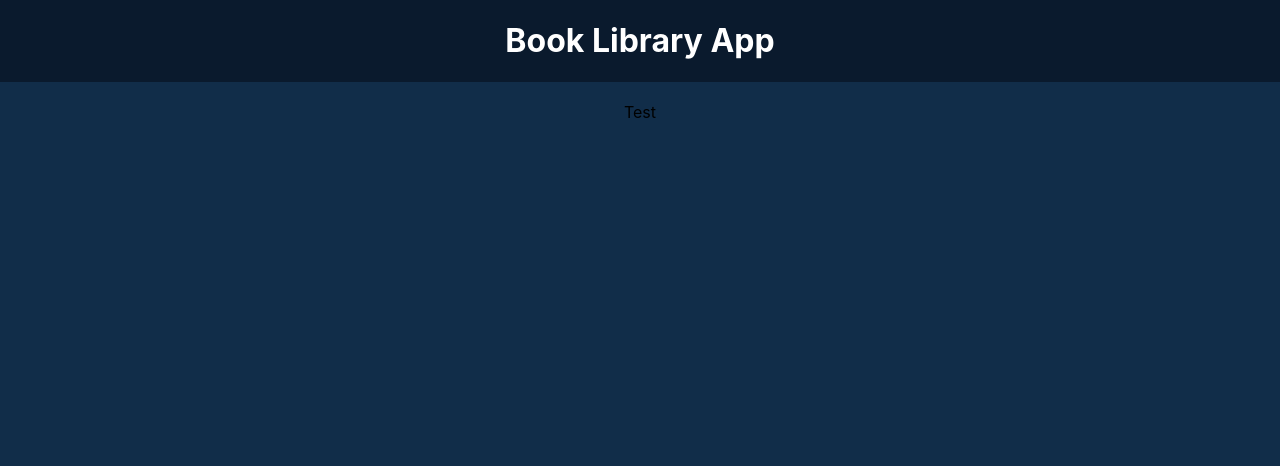
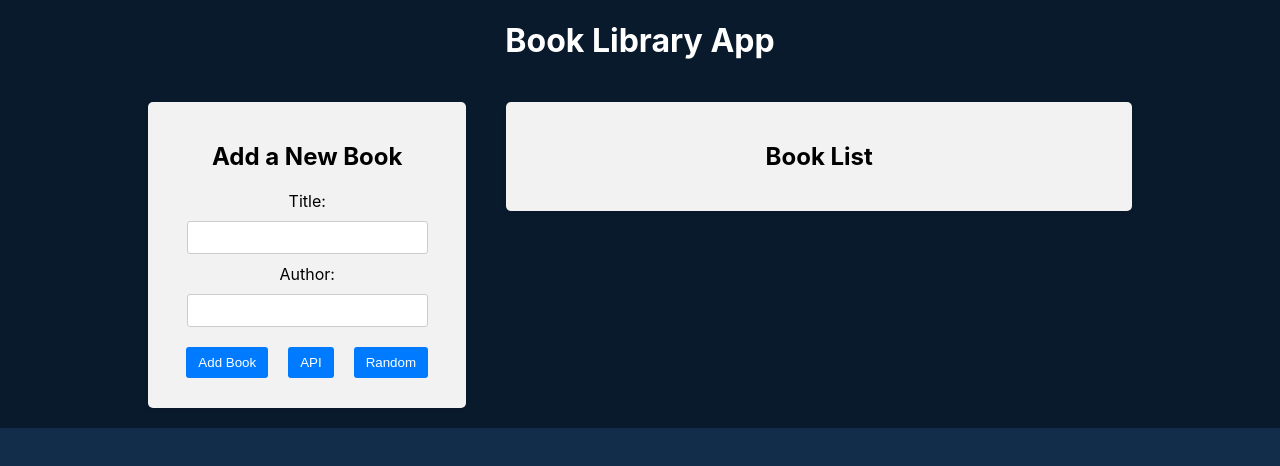
Before and after one commit to Garted/book-app, a React (Create React App) app in the folder frontend/: page / in a window 1280 px wide. Shown: the top 466 px of the page. Built offline with nearby package versions, Linux system fonts and the light colour scheme.

Commit message:
Add BookForm component

```diff
--- a/frontend/src/App.css
+++ b/frontend/src/App.css
@@ -18,6 +18,7 @@
     justify-content: space-between;
     width: 80%;
     margin: 0 auto;
+    color: #000;
 }
 
 .app-left-column {
--- a/frontend/src/App.js
+++ b/frontend/src/App.js
@@ -1,12 +1,22 @@
 import './App.css';
-
+import BookForm from './components/BookForm/BookForm';
+import BookList from './components/BookList/BookList';
+import Filter from './components/Filter/Filter';
 function App() {
     return (
         <div className="app">
             <header className="app-header">
                 <h1>Book Library App</h1>
+                <main className="app-main">
+                    <div className="app-left-column">
+                        <BookForm />
+                    </div>
+                    <div className="app-right-column">
+                        {/* <Filter /> */}
+                        <BookList />
+                    </div>
+                </main>
             </header>
-            <div>Test</div>
         </div>
     );
 }
--- /dev/null
+++ b/frontend/src/components/BookForm/BookForm.css
@@ -0,0 +1,48 @@
+.book-form {
+    width: 100%;
+}
+
+.book-form label {
+    display: block;
+    width: 100%;
+    text-align: center;
+    margin-bottom: 10px;
+}
+
+.book-form input {
+    width: 80%;
+    padding: 8px;
+    margin-bottom: 10px;
+    border: 1px solid #ccc;
+    border-radius: 3px;
+}
+
+.book-form button {
+    background-color: #007bff;
+    color: #fff;
+    padding: 8px 12px;
+    border: none;
+    border-radius: 3px;
+    cursor: pointer;
+    margin: 10px;
+    transition: background-color 0.3s ease;
+}
+
+.book-form button:hover {
+    background-color: #0056b3;
+}
+
+.book-form .spinner {
+    animation: spinner 1s infinite linear;
+    margin-left: 10px;
+}
+
+@keyframes spinner {
+    from {
+        transform: rotate(0deg);
+    }
+
+    to {
+        transform: rotate(360deg);
+    }
+}
--- /dev/null
+++ b/frontend/src/components/BookForm/BookForm.js
@@ -0,0 +1,46 @@
+import { useState } from 'react';
+import './BookForm.css';
+
+const BookForm = () => {
+    const [title, setTitle] = useState('');
+    const [author, setAuthor] = useState('');
+
+    const handleSumbit = (e) => {
+        e.preventDefault();
+
+        if (title && author) {
+            //dispatch
+
+            setTitle('');
+            setAuthor('');
+        }
+    };
+
+    return (
+        <div className="app-block book-form">
+            <h2>Add a New Book</h2>
+            <form onSubmit={handleSumbit}>
+                <label htmlFor="title">Title:</label>
+                <input
+                    onChange={(e) => setTitle(e.target.value)}
+                    type="text"
+                    id="title"
+                    value={title}
+                />
+                <label htmlFor="author">Author:</label>
+                <input
+                    onChange={(e) => setAuthor(e.target.value)}
+                    type="text"
+                    id="author"
+                    value={author}
+                />
+
+                <button type="submit">Add Book</button>
+                <button type="submit">API</button>
+                <button type="submit">Random</button>
+            </form>
+        </div>
+    );
+};
+
+export default BookForm;
--- /dev/null
+++ b/frontend/src/components/BookList/BookList.css
@@ -0,0 +1,61 @@
+.book-list ul {
+    padding: 0;
+    margin: 20px -20px;
+    list-style: none;
+}
+
+.book-list li {
+    display: flex;
+    justify-content: space-between;
+    align-items: center;
+    width: auto;
+    padding: 10px 20px;
+    border-bottom: 1px solid #ccc;
+    background-color: #fff;
+    list-style-type: none;
+}
+
+.book-list li:nth-child(even) {
+    background-color: #f2f2f2;
+}
+
+.book-list li:hover {
+    background-color: #dbe4f8;
+}
+
+.book-list button {
+    background-color: #fff;
+    color: red;
+    border: 1px solid red;
+    padding: 8px 12px;
+    border-radius: 3px;
+    cursor: pointer;
+    transition: background-color 0.3s ease;
+}
+
+.book-list button:hover {
+    background-color: #fdd;
+}
+
+.book-list .highlight {
+    background-color: #ff0;
+}
+
+.book-list .book-info {
+    flex: 1;
+    text-align: left;
+}
+
+.book-list .book-actions {
+    display: flex;
+    align-items: center;
+}
+
+.book-list .star-icon {
+    width: 24px;
+    height: 24px;
+    margin: 0 20px;
+    cursor: pointer;
+    transition: color 0.3s ease;
+    color: #fca510;
+}
--- /dev/null
+++ b/frontend/src/components/BookList/BookList.js
@@ -0,0 +1,11 @@
+import './BookList.css';
+
+const BookList = () => {
+    return (
+        <div className="app-block book-list">
+            <h2>Book List</h2>
+        </div>
+    );
+};
+
+export default BookList;
--- /dev/null
+++ b/frontend/src/components/Filter/Filter.css
@@ -0,0 +1,50 @@
+.filter-row {
+    display: flex;
+    justify-content: space-between;
+    align-items: center;
+}
+
+.filter-group {
+    flex: 1;
+    text-align: center;
+}
+
+.filter input[type='text'] {
+    width: 80%;
+    padding: 8px;
+    border: 1px solid #ccc;
+    border-radius: 3px;
+}
+
+.filter button {
+    background-color: #007bff;
+    color: #fff;
+    padding: 8px 12px;
+    border: none;
+    border-radius: 3px;
+    cursor: pointer;
+    margin: 10px;
+    transition: background-color 0.3s ease;
+}
+
+.filter button:hover {
+    background-color: #0056b3;
+}
+
+@media screen and (max-width: 1024px) {
+    .filter-row {
+        flex-direction: column;
+        align-items: stretch;
+    }
+
+    .filter-group {
+        width: 100%;
+        margin: auto;
+        margin-bottom: 10px;
+    }
+
+    .filter button {
+        margin: 10px auto 0;
+        max-width: 50%;
+    }
+}
--- /dev/null
+++ b/frontend/src/components/Filter/Filter.js
@@ -0,0 +1,11 @@
+import './Filter.css';
+
+const Filter = () => {
+    return (
+        <div className="app-block filter">
+            <h2>Filters</h2>
+        </div>
+    );
+};
+
+export default Filter;
```
